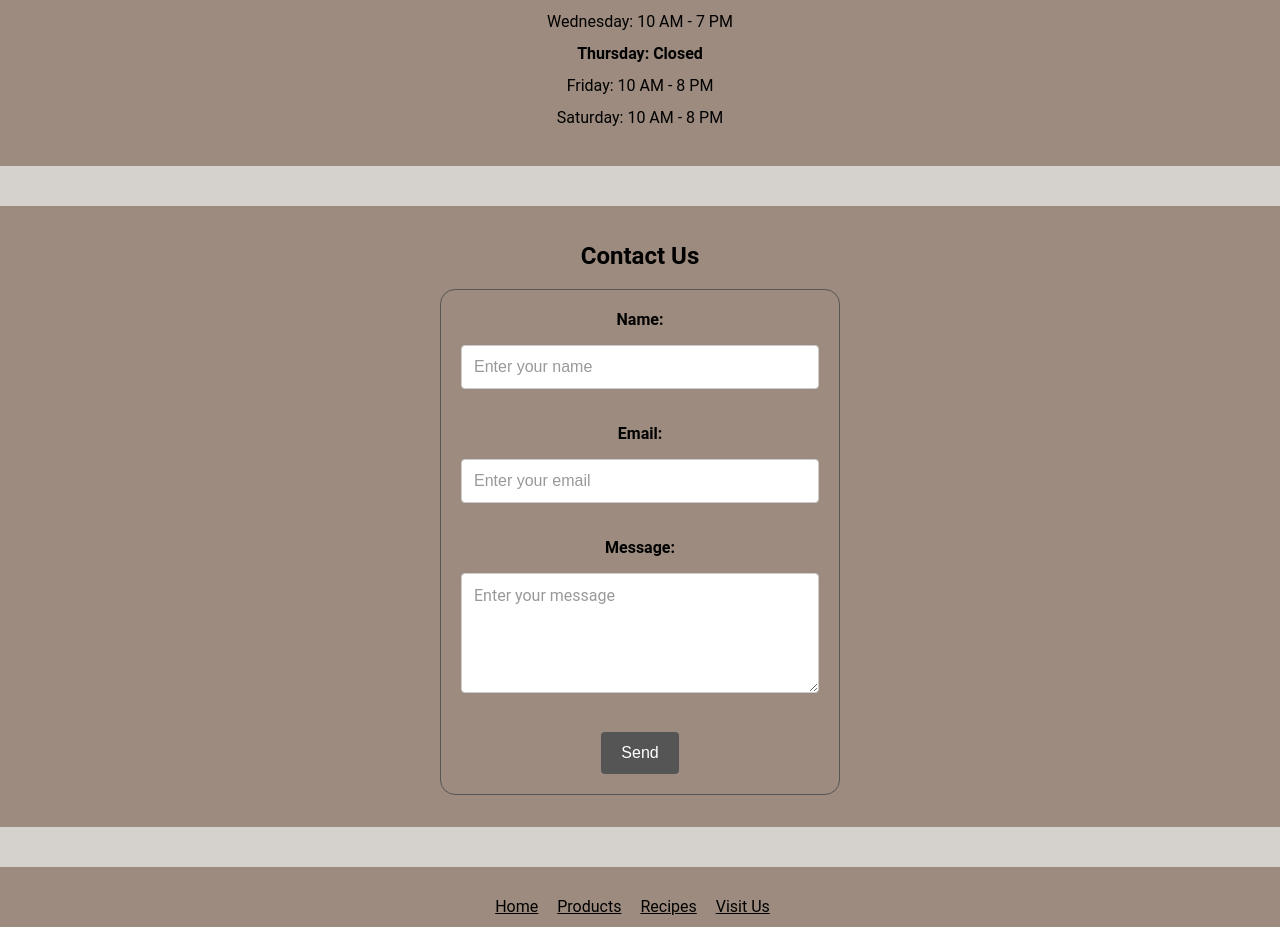
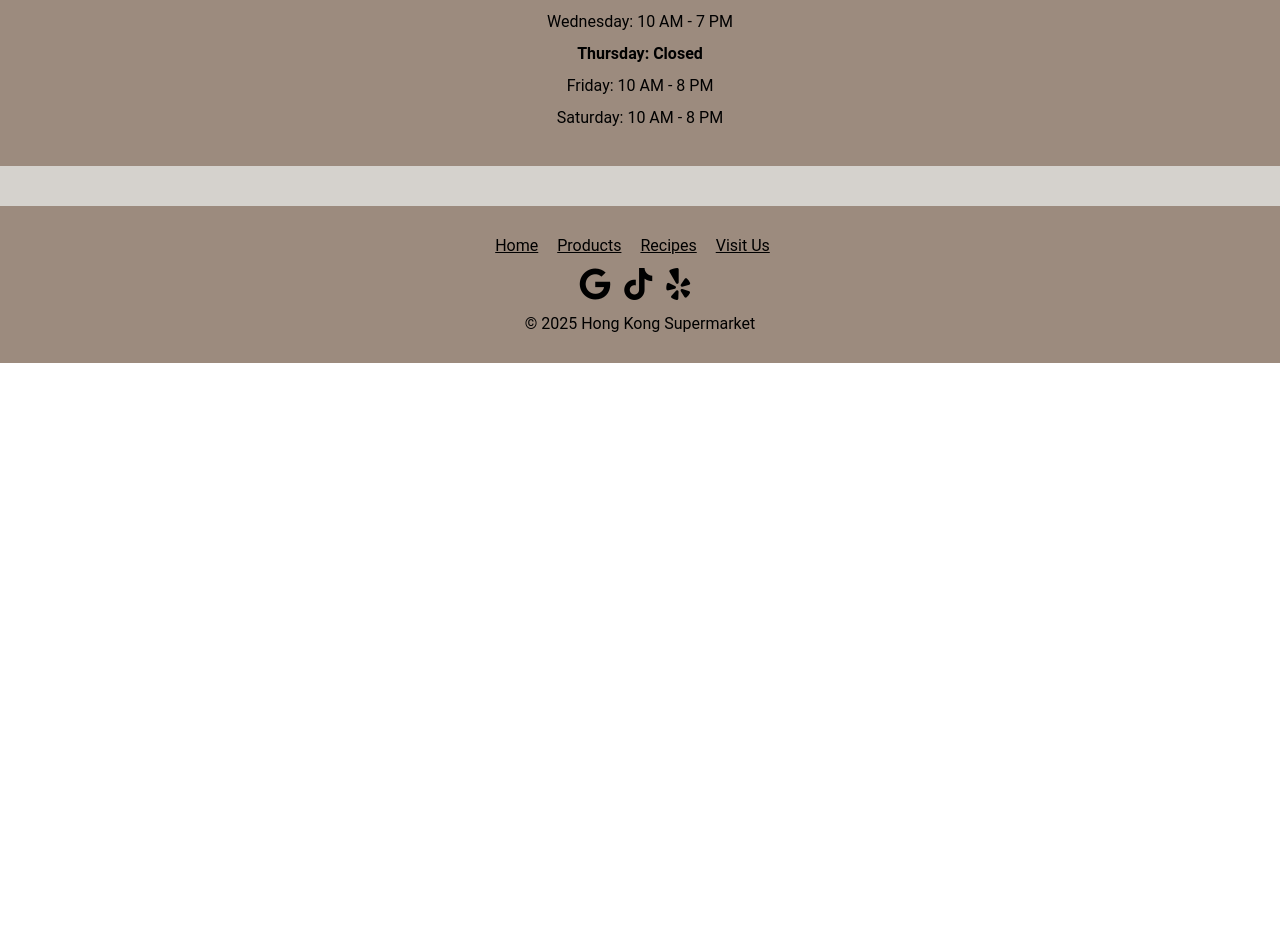
Before and after one commit to Francis-McKee/hong-kong-supermarket, a Jekyll site: the page built from about.html, in a window 1280 px wide. Shown: the part 916-1843 px from the top of the page. Built offline with Jekyll 4.4.1, drawn with Linux system fonts in a browser that asks for light colours; nearby versions of some CDN libraries; after the commit the page ends 1279 px from its top, so only the background shows below that.

Commit message:
removed Formspree form, set max-width on hero img

```diff
--- a/about.html
+++ b/about.html
@@ -28,28 +28,6 @@ layout: default
         <li> Friday: 10 AM - 8 PM </li>
         <li> Saturday: 10 AM - 8 PM </li>
     </ul>
-</section>
-<section class="contact">
-    <h1> Contact Us </h1>
-    <form action="https://formspree.io/f/xldbnzno" method="POST">
-        <label>
-            Name:
-            <p><input type="text" name="name" placeholder="Enter your name" required></p>
-        </label>
-        <br>
-        <label>
-            Email:
-            <p><input type="email" name="email" placeholder="Enter your email" required></p>
-        </label>
-        <br>
-        <label>
-            Message:
-            <p><textarea name="message" placeholder="Enter your message" required></textarea></p>
-        </label>
-        <br>
-        <!-- your other form fields go here -->
-        <button type="submit">Send</button>
-    </form>
 </section>
 
 <style>
@@ -84,71 +62,6 @@ layout: default
         text-align: center;
     }
 
-    .contact {
-        padding-bottom: 2rem;
-    }
-
-    .contact form {
-        margin: 0 auto;
-        max-width: 400px;
-        padding: 20px;
-        border: 1px solid #555;
-        border-radius: 15px;
-        text-align: center;
-    }
-
-    .contact label {
-        display: block;
-        margin-bottom: 10px;
-        font-weight: bold;
-    }
-
-    .contact input[type="text"],
-    .contact input[type="email"],
-    .contact textarea {
-        width: 100%;
-        padding: 12px;
-        border: 1px solid #ccc;
-        border-radius: 4px;
-        box-sizing: border-box;
-        font-size: 16px;
-        color: #555;
-    }
-
-    .contact textarea {
-        height: 120px;
-        font-family: inherit;
-    }
-
-    .contact button[type="submit"] {
-        background-color: #555;
-        color: white;
-        border: none;
-        padding: 12px 20px;
-        border-radius: 4px;
-        cursor: pointer;
-        font-size: 16px;
-        transition: background-color 0.3s ease;
-    }
-
-    .contact button[type="submit"]:hover {
-        background-color: #D5D2CD;
-        color: #555;
-    }
-
-    .contact input[type="text"]:focus,
-    .contact input[type="email"]:focus,
-    .contact textarea:focus {
-        border-color: #555;
-        outline: none;
-    }
-
-    .contact input[type="text"]::placeholder,
-    .contact input[type="email"]::placeholder,
-    .contact textarea::placeholder {
-        color: #999;
-    }
-
     @media screen and (max-width: 868px) {
         .map iframe {
             width: 100%;
--- a/index.html
+++ b/index.html
@@ -130,6 +130,10 @@ layout: default
         text-align: center;
     }
 
+    .hero-right img {
+        max-width: 100%;
+    }
+
     .map,
     .hours,
     .products,
```
Also changed, not shown: 2 other files.
